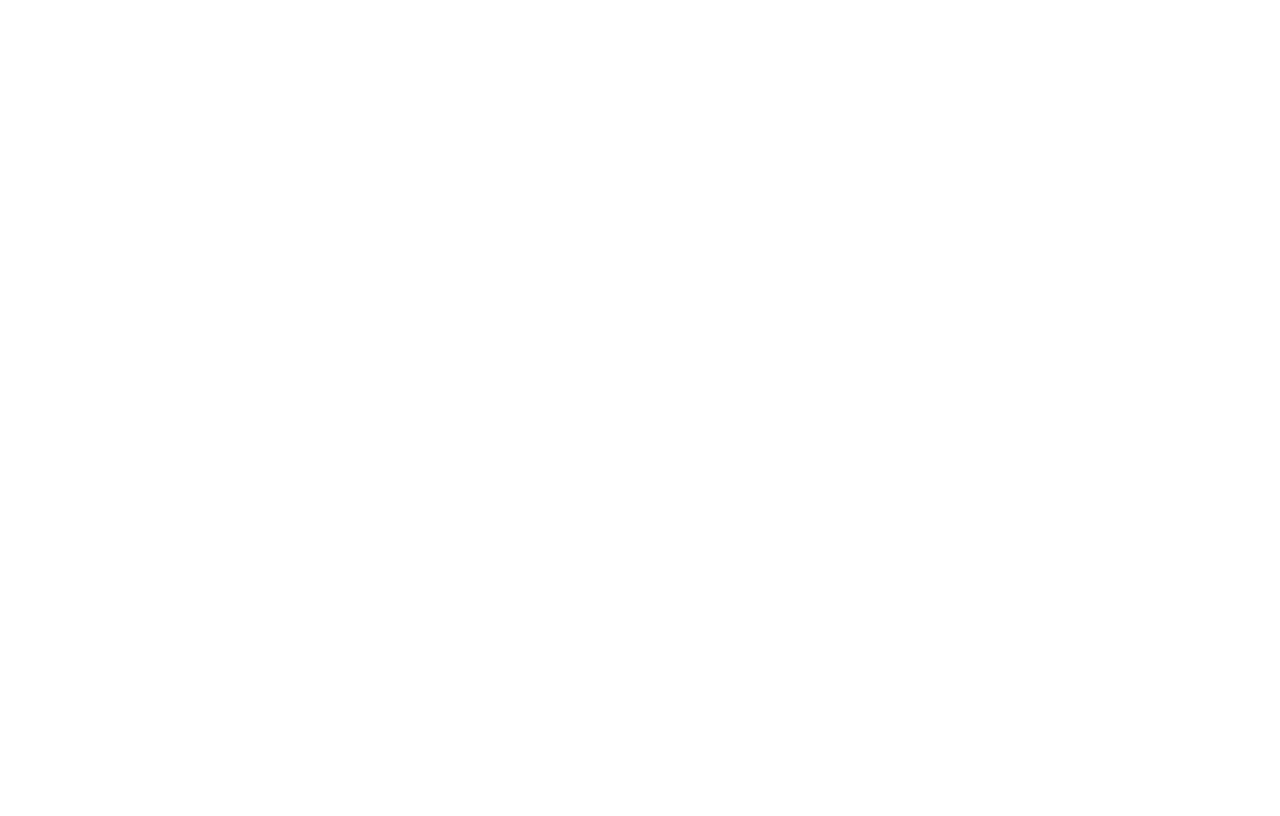
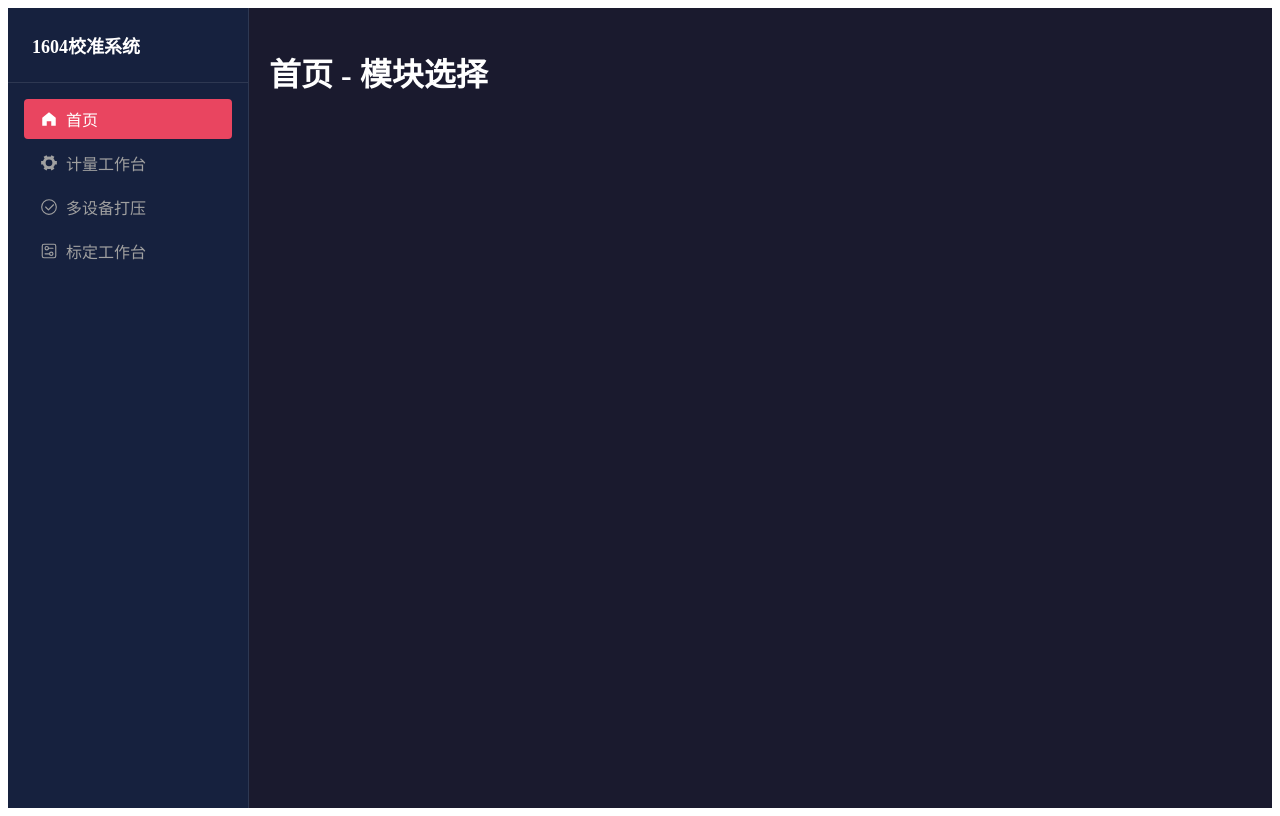
Before and after one commit to wuzy0325/1604Cal, a Vue app in the folder web/: page / in a window 1280 px wide. Built offline with nearby package versions, Linux system fonts and the light colour scheme.

Commit message:
feat: add sidebar, statcard, and status badge components

```diff
--- a/web/src/App.vue
+++ b/web/src/App.vue
@@ -1,7 +1,26 @@
 <template>
-  <RouterView />
+  <div class="app dark-theme">
+    <Sidebar />
+    <main class="main-content">
+      <RouterView />
+    </main>
+  </div>
 </template>
 
 <script setup lang="ts">
 import { RouterView } from 'vue-router'
+import Sidebar from './components/common/Sidebar.vue'
 </script>
+
+<style scoped lang="scss">
+.app {
+  display: flex;
+  min-height: 100vh;
+  background: var(--bg-primary);
+
+  .main-content {
+    flex: 1;
+    overflow: auto;
+  }
+}
+</style>
--- /dev/null
+++ b/web/src/components/common/Sidebar.vue
@@ -0,0 +1,106 @@
+<template>
+  <aside class="sidebar">
+    <div class="logo">
+      <h2>1604校准系统</h2>
+    </div>
+    <nav class="nav-menu">
+      <router-link
+        to="/"
+        class="nav-item"
+        :class="{ active: $route.path === '/' }"
+      >
+        <el-icon>
+          <HomeFilled />
+        </el-icon>
+        <span>首页</span>
+      </router-link>
+      <router-link
+        to="/measurement"
+        class="nav-item"
+        :class="{ active: $route.path === '/measurement' }"
+      >
+        <el-icon>
+          <Tools />
+        </el-icon>
+        <span>计量工作台</span>
+      </router-link>
+      <router-link
+        to="/multi-pressure"
+        class="nav-item"
+        :class="{ active: $route.path === '/multi-pressure' }"
+      >
+        <el-icon>
+          <CircleCheck />
+        </el-icon>
+        <span>多设备打压</span>
+      </router-link>
+      <router-link
+        to="/calibration"
+        class="nav-item"
+        :class="{ active: $route.path === '/calibration' }"
+      >
+        <el-icon>
+          <SetUp />
+        </el-icon>
+        <span>标定工作台</span>
+      </router-link>
+    </nav>
+  </aside>
+</template>
+
+<script setup lang="ts">
+import { HomeFilled, Tools, CircleCheck, SetUp } from '@element-plus/icons-vue'
+</script>
+
+<style scoped lang="scss">
+.sidebar {
+  width: 240px;
+  height: 100vh;
+  background: var(--bg-secondary);
+  border-right: 1px solid var(--border-color);
+  display: flex;
+  flex-direction: column;
+
+  .logo {
+    padding: var(--spacing-lg);
+    border-bottom: 1px solid var(--border-color);
+
+    h2 {
+      color: var(--text-primary);
+      font-size: 18px;
+      margin: 0;
+    }
+  }
+
+  .nav-menu {
+    flex: 1;
+    padding: var(--spacing-md);
+
+    .nav-item {
+      display: flex;
+      align-items: center;
+      gap: var(--spacing-sm);
+      padding: var(--spacing-sm) var(--spacing-md);
+      color: var(--text-secondary);
+      text-decoration: none;
+      border-radius: var(--radius-sm);
+      margin-bottom: var(--spacing-xs);
+      transition: all 0.3s;
+
+      &:hover {
+        background: var(--bg-tertiary);
+        color: var(--text-primary);
+      }
+
+      &.active {
+        background: var(--accent-primary);
+        color: var(--text-primary);
+      }
+
+      .el-icon {
+        font-size: 18px;
+      }
+    }
+  }
+}
+</style>
```
Also changed, not shown: web/src/components/common/DeviceStatusBadge.vue (added, +50 -0 lines), web/src/components/common/StatCard.vue (added, +43 -0 lines).
